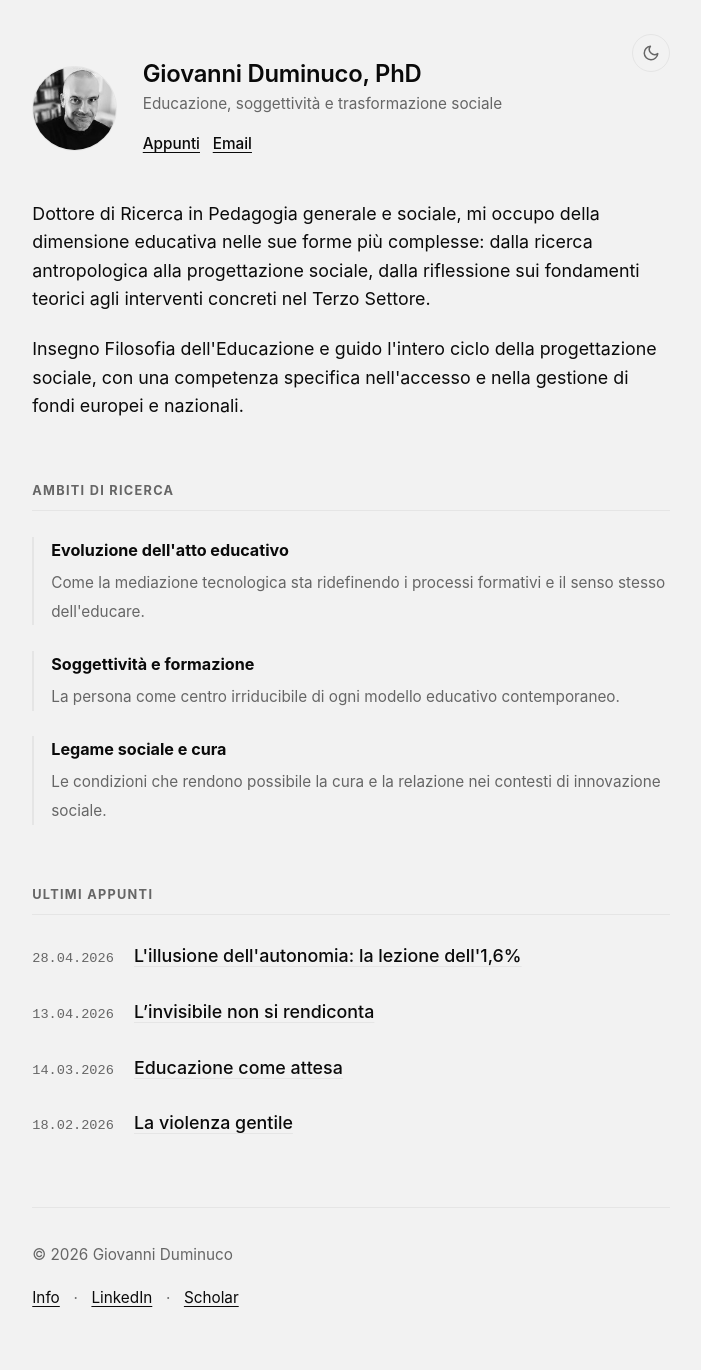
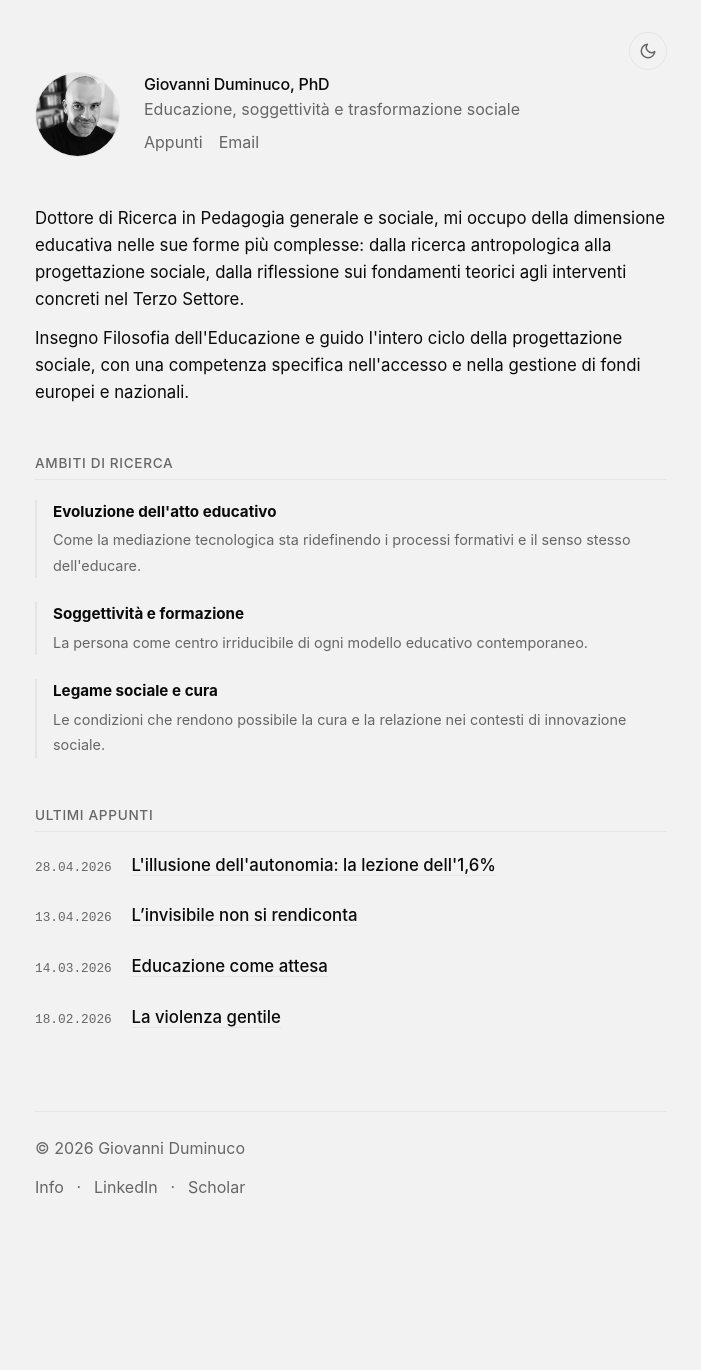
Before and after one commit to dumgio/dumgio.github.io, a Jekyll site: the page built from index.html, in a window 1280 px wide. Shown: the whole page, without its empty margins (289-990 px from the left). Built offline with Jekyll 4.4.1, drawn with Linux system fonts in a browser that asks for light colours; after the commit the page ends 1236 px from its top, so only the background shows below that.

Commit message:
Update default.html

```diff
--- a/_layouts/default.html
+++ b/_layouts/default.html
@@ -42,16 +42,14 @@
 
     <style>
         :root {
-            /* Palette Olle Lindholm (Light) */
             --bg: #f2f2f2;
             --fg: #0a0a0a;
             --accent: #666666;
             --border: #e5e5e5;
-            --m-width: 680px; /* Larghezza Olle */
+            --m-width: 680px;
         }
 
         [data-theme="dark"] {
-            /* Palette Dario Amodei (Dark) */
             --bg: #0a0a0a;
             --fg: #d0d0d0;
             --accent: #a0a0a0;
@@ -61,31 +59,29 @@
         * { margin: 0; padding: 0; box-sizing: border-box; }
 
         html {
-            /* I tuoi font, ma proporzioni di Olle */
             font-family: -apple-system, BlinkMacSystemFont, "Segoe UI", Roboto, Helvetica, Arial, sans-serif;
             background-color: var(--bg);
             color: var(--fg);
-            font-size: 17px;       /* Dimensione Olle */
-            line-height: 1.7;     /* Interlinea Olle */
+            font-size: 16px;       /* Dimensione unica e standard */
+            line-height: 1.6;
             -webkit-font-smoothing: antialiased;
             transition: background-color 0.3s ease;
         }
 
         body {
-            padding: 3.5rem 1.25rem;
+            padding: 8vh 1.5rem 4vh;
             max-width: var(--m-width);
             margin: 0 auto;
             position: relative;
             text-align: left;
         }
 
-        /* Margini paragrafi di Olle */
-        main p { margin: 1.25rem 0; }
+        main p { margin-bottom: 1.5rem; }
 
         #theme-toggle {
             position: absolute;
             top: 2rem;
-            right: 1.25rem;
+            right: 1.5rem;
             background: none;
             border: 1px solid var(--border);
             border-radius: 50%;
@@ -103,7 +99,7 @@
         [data-theme="dark"] #sun-icon { color: #FFB700; }
 
         header {
-            margin-bottom: 2.5rem;
+            margin-bottom: 3rem;
             display: grid;
             grid-template-columns: 85px 1fr;
             gap: 1.5rem;
@@ -112,29 +108,46 @@
 
         .profile-photo { width: 85px; height: 85px; border-radius: 50%; object-fit: cover; border: 1px solid var(--border); }
 
-        h1 { font-size: 1.4rem; font-weight: 600; letter-spacing: -0.01em; line-height: 1.2; }
+        /* Titoli con grassetto leggero (500) e stessa dimensione del corpo */
+        h1, h2, .post-title {
+            font-size: 1rem;
+            font-weight: 500;
+            letter-spacing: -0.01em;
+            line-height: 1.4;
+        }
+
         h1 a { text-decoration: none; color: inherit; }
 
-        .hero-role { font-size: 0.9rem; color: var(--accent); margin-top: 0.2rem; }
+        .hero-role { font-size: 1rem; color: var(--accent); margin-top: 0.1rem; }
 
-        .social-links { display: flex; gap: 0.75rem; margin-top: 0.8rem; }
-        .social-links a { text-decoration: underline; text-decoration-thickness: 1px; text-underline-offset: 3px; color: var(--fg); font-size: 0.9rem; font-weight: 500; }
-        .social-links a:hover { opacity: 0.75; }
+        .social-links { display: flex; gap: 1rem; margin-top: 0.5rem; }
+        .social-links a { text-decoration: none; color: var(--accent); font-weight: 400; }
+        .social-links a:hover { color: var(--fg); text-decoration: underline; }
 
-        section { margin-bottom: 3.5rem; }
-        h2 { font-size: 0.75rem; font-weight: 700; text-transform: uppercase; letter-spacing: 0.1em; color: var(--accent); margin-bottom: 1.5rem; padding-bottom: 0.5rem; border-bottom: 1px solid var(--border); }
+        section { margin-bottom: 3rem; }
+
+        /* Titoli sezioni (Ambiti di ricerca, ecc) */
+        h2 {
+            text-transform: uppercase;
+            letter-spacing: 0.05em;
+            color: var(--accent);
+            margin-bottom: 1.2rem;
+            padding-bottom: 0.4rem;
+            border-bottom: 1px solid var(--border);
+            font-size: 0.85rem; /* Unica eccezione per i micro-titoli di sezione */
+        }
 
         footer {
-            margin-top: 4rem;
-            padding-top: 2rem;
+            margin-top: 5rem;
+            padding-top: 1.5rem;
             border-top: 1px solid var(--border);
-            font-size: 0.9rem;
+            font-size: 1rem;
             color: var(--accent);
         }
 
-        .footer-links { display: flex; gap: 0.8rem; margin-top: 1rem; flex-wrap: wrap; }
-        footer a { color: var(--fg); text-decoration: underline; text-underline-offset: 3px; }
-        footer a:hover { opacity: 0.75; }
+        .footer-links { display: flex; gap: 0.8rem; margin-top: 0.8rem; flex-wrap: wrap; }
+        footer a { color: var(--accent); text-decoration: none; }
+        footer a:hover { color: var(--fg); text-decoration: underline; }
 
         @media (max-width: 600px) {
             header { grid-template-columns: 85px 1fr; }
```
